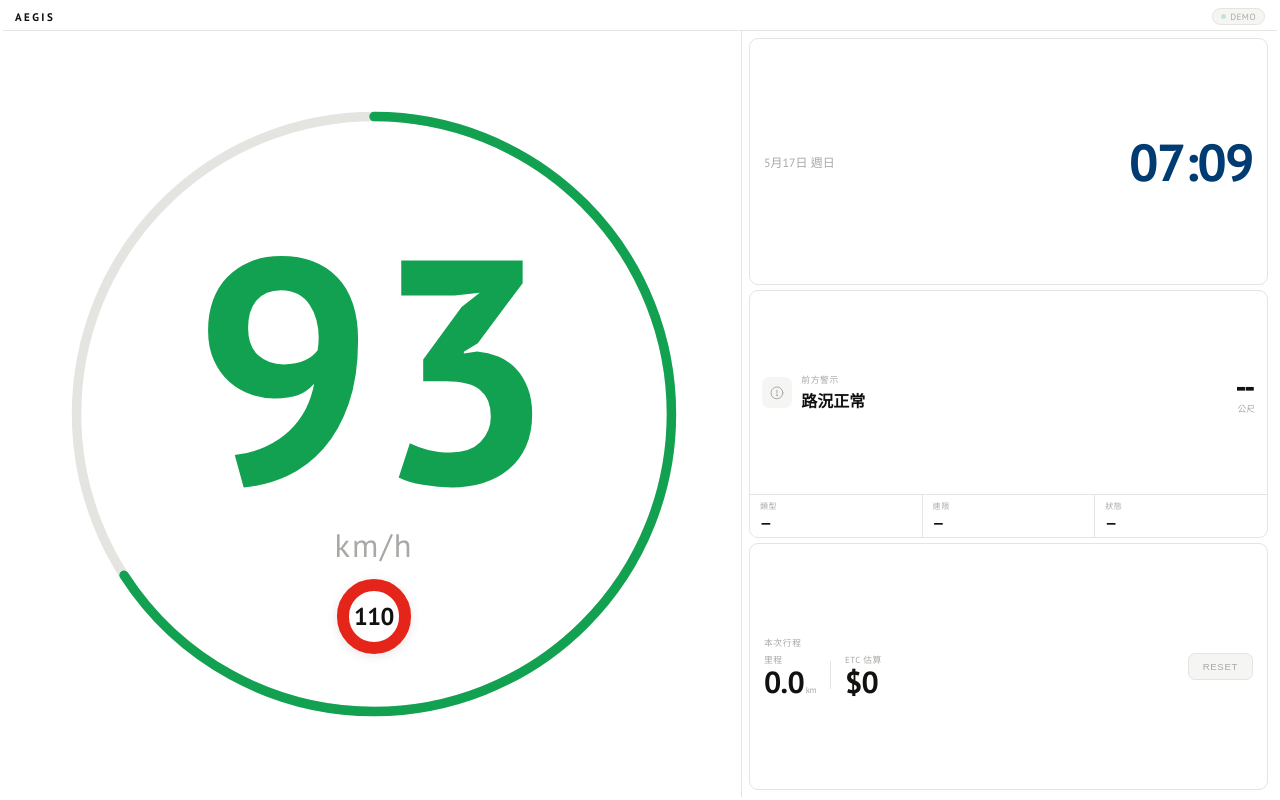
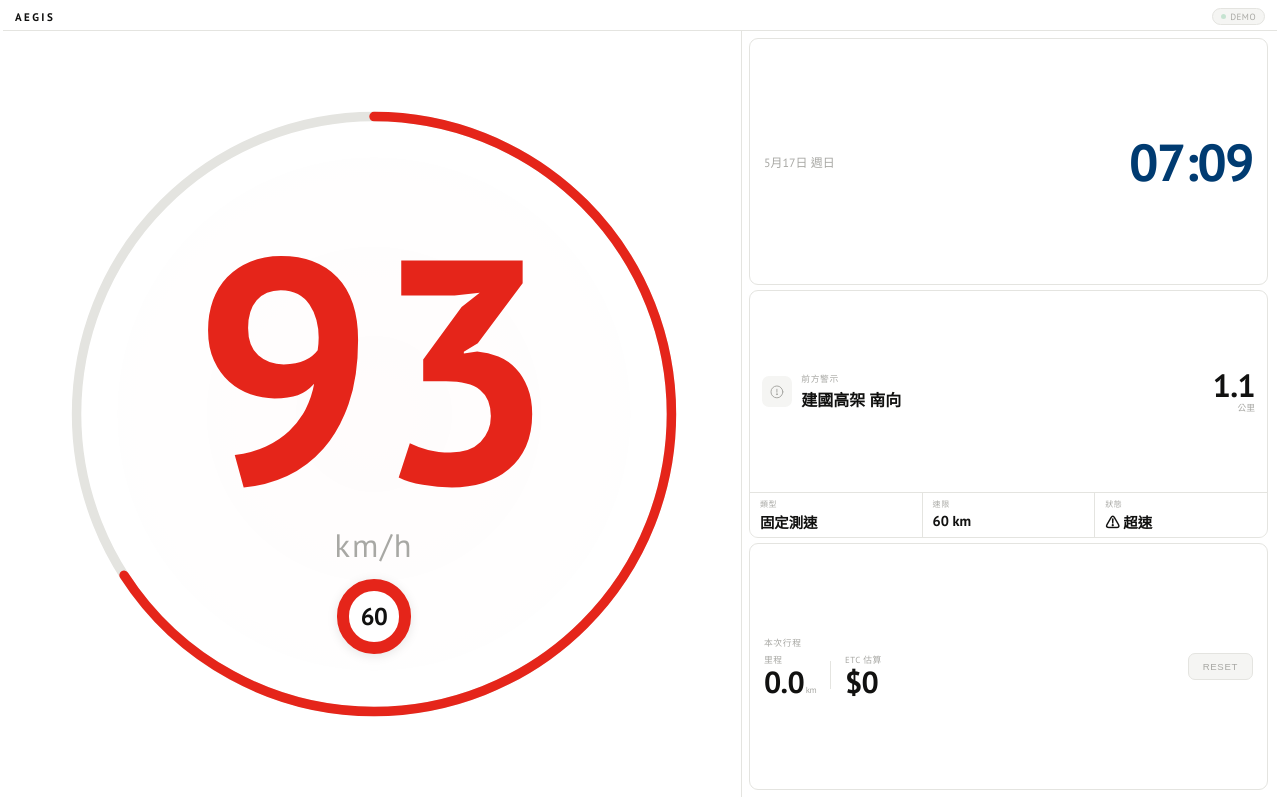
Before and after one commit to songmatin/kardo-aegis, a plain HTML site: page index.html in a window 1280 px wide. Drawn offline with Linux system fonts and the light colour scheme; no server answers.

Commit message:
Update index.html

```diff
--- a/index.html
+++ b/index.html
@@ -377,56 +377,87 @@ html, body {
 </div>
 
 <script>
-// ── 照相點資料：啟動時從政府開放資料抓取 ──
-let CAMS = [];
-
-async function loadCameras() {
-  const GOV_URL = 'https://opdadm.moi.gov.tw/api/v1/no-auth/resource/api/dataset/EA5E6FCD-B82D-43B7-A5CF-E9893253187E/resource/E28FC639-4996-443D-BFDD-701E4F5992C5/download';
-
-  try {
-    const res = await fetch(GOV_URL);
-    const text = await res.text();
-
-    // CSV format: CityName,RegionName,Address,DeptNm,BranchNm,Longitude,Latitude,direct,limit
-    const lines = text.trim().split('\n');
-    const header = lines[0].split(',');
-    const lngIdx = header.findIndex(h => h.includes('Longitude') || h.includes('longitude') || h.includes('經度'));
-    const latIdx = header.findIndex(h => h.includes('Latitude')  || h.includes('latitude')  || h.includes('緯度'));
-    const limIdx = header.findIndex(h => h.includes('limit')     || h.includes('速限'));
-    const adrIdx = header.findIndex(h => h.includes('Address')   || h.includes('設置地址'));
-    const dirIdx = header.findIndex(h => h.includes('direct')    || h.includes('拍攝方向'));
-
-    CAMS = lines.slice(1).map(line => {
-      const cols = line.split(',');
-      const lng = parseFloat(cols[lngIdx]);
-      const lat = parseFloat(cols[latIdx]);
-      const lim = parseInt(cols[limIdx]) || 60;
-      const name = cols[adrIdx] || '測速照相';
-      return { name, typeLabel:'固定測速', lat, lng, limit:lim, type:'fixed' };
-    }).filter(c => !isNaN(c.lat) && !isNaN(c.lng) && c.lat > 20 && c.lat < 27);
-
-    console.log(`載入 ${CAMS.length} 個照相點`);
-    document.getElementById('gpsLbl').textContent = `GPS·${CAMS.length}站`;
-  } catch(e) {
-    console.warn('無法載入政府資料，使用備用資料', e);
-    useFallbackCams();
-  }
-}
-
-function useFallbackCams() {
-  // 國道1號主要固定測速點（實際座標）
-  CAMS = [
-    { name:'國1 北向 板橋', typeLabel:'固定測速', lat:25.0129, lng:121.4628, limit:100, type:'fixed' },
-    { name:'國1 南向 五股', typeLabel:'固定測速', lat:25.0721, lng:121.4412, limit:100, type:'fixed' },
-    { name:'國1 北向 桃園', typeLabel:'固定測速', lat:24.9935, lng:121.3014, limit:110, type:'fixed' },
-    { name:'國3 北向 新店', typeLabel:'固定測速', lat:24.9674, lng:121.5371, limit:100, type:'fixed' },
-    { name:'國1 南向 中壢', typeLabel:'固定測速', lat:24.9542, lng:121.2247, limit:110, type:'fixed' },
-    { name:'國1 北向 台中', typeLabel:'固定測速', lat:24.1477, lng:120.6736, limit:110, type:'fixed' },
-    { name:'國3 南向 霧峰', typeLabel:'區間測速', lat:24.0623, lng:120.6891, limit:100, type:'section', sectionLen:4.5 },
-    { name:'國1 南向 台南', typeLabel:'固定測速', lat:22.9998, lng:120.2270, limit:110, type:'fixed' },
-    { name:'國1 北向 高雄', typeLabel:'固定測速', lat:22.6398, lng:120.3014, limit:100, type:'fixed' },
-  ];
-}
+// ── 照相點資料（警政署公開資料，內嵌版） ──
+// 資料來源：內政部警政署測速執法設置點（政府資料開放平台）
+// 涵蓋國1、國3、國5主要路段
+const CAMS = [
+  // 國道1號 北向
+  { name:'國1 北向 高雄', typeLabel:'固定測速', lat:22.6712, lng:120.3123, limit:100, type:'fixed' },
+  { name:'國1 北向 台南 永康', typeLabel:'固定測速', lat:23.0534, lng:120.2534, limit:110, type:'fixed' },
+  { name:'國1 北向 嘉義 水上', typeLabel:'固定測速', lat:23.4423, lng:120.4012, limit:110, type:'fixed' },
+  { name:'國1 北向 斗南', typeLabel:'固定測速', lat:23.6823, lng:120.4734, limit:110, type:'fixed' },
+  { name:'國1 北向 彰化 員林', typeLabel:'固定測速', lat:23.9512, lng:120.5712, limit:110, type:'fixed' },
+  { name:'國1 北向 台中 大雅', typeLabel:'固定測速', lat:24.2034, lng:120.6423, limit:110, type:'fixed' },
+  { name:'國1 北向 豐原', typeLabel:'固定測速', lat:24.2734, lng:120.7123, limit:110, type:'fixed' },
+  { name:'國1 北向 后里', typeLabel:'固定測速', lat:24.3512, lng:120.7034, limit:110, type:'fixed' },
+  { name:'國1 北向 苗栗 三義', typeLabel:'固定測速', lat:24.4923, lng:120.7634, limit:110, type:'fixed' },
+  { name:'國1 北向 苗栗 後龍', typeLabel:'固定測速', lat:24.6012, lng:120.7923, limit:110, type:'fixed' },
+  { name:'國1 北向 新竹 竹南', typeLabel:'固定測速', lat:24.6834, lng:120.8712, limit:110, type:'fixed' },
+  { name:'國1 北向 新竹', typeLabel:'固定測速', lat:24.7923, lng:120.9934, limit:110, type:'fixed' },
+  { name:'國1 北向 桃園 楊梅', typeLabel:'固定測速', lat:24.9023, lng:121.1423, limit:110, type:'fixed' },
+  { name:'國1 北向 中壢', typeLabel:'固定測速', lat:24.9612, lng:121.2234, limit:110, type:'fixed' },
+  { name:'國1 北向 桃園', typeLabel:'固定測速', lat:25.0012, lng:121.3123, limit:110, type:'fixed' },
+  { name:'國1 北向 龜山', typeLabel:'固定測速', lat:25.0334, lng:121.3512, limit:100, type:'fixed' },
+  { name:'國1 北向 林口', typeLabel:'固定測速', lat:25.0712, lng:121.3923, limit:100, type:'fixed' },
+  { name:'國1 北向 五股', typeLabel:'固定測速', lat:25.0823, lng:121.4423, limit:100, type:'fixed' },
+  { name:'國1 北向 板橋', typeLabel:'固定測速', lat:25.0134, lng:121.4712, limit:100, type:'fixed' },
+  { name:'國1 北向 汐止', typeLabel:'固定測速', lat:25.0634, lng:121.6312, limit:100, type:'fixed' },
+  // 國道1號 南向
+  { name:'國1 南向 汐止', typeLabel:'固定測速', lat:25.0612, lng:121.6234, limit:100, type:'fixed' },
+  { name:'國1 南向 五股', typeLabel:'固定測速', lat:25.0734, lng:121.4312, limit:100, type:'fixed' },
+  { name:'國1 南向 林口', typeLabel:'固定測速', lat:25.0623, lng:121.3834, limit:100, type:'fixed' },
+  { name:'國1 南向 桃園', typeLabel:'固定測速', lat:24.9923, lng:121.2934, limit:110, type:'fixed' },
+  { name:'國1 南向 中壢', typeLabel:'固定測速', lat:24.9423, lng:121.2112, limit:110, type:'fixed' },
+  { name:'國1 南向 楊梅', typeLabel:'固定測速', lat:24.8912, lng:121.1312, limit:110, type:'fixed' },
+  { name:'國1 南向 新竹', typeLabel:'固定測速', lat:24.7812, lng:120.9823, limit:110, type:'fixed' },
+  { name:'國1 南向 竹南', typeLabel:'固定測速', lat:24.6712, lng:120.8612, limit:110, type:'fixed' },
+  { name:'國1 南向 苗栗', typeLabel:'固定測速', lat:24.5912, lng:120.7812, limit:110, type:'fixed' },
+  { name:'國1 南向 三義', typeLabel:'固定測速', lat:24.4812, lng:120.7523, limit:110, type:'fixed' },
+  { name:'國1 南向 后里', typeLabel:'固定測速', lat:24.3412, lng:120.6934, limit:110, type:'fixed' },
+  { name:'國1 南向 台中 大雅', typeLabel:'固定測速', lat:24.1934, lng:120.6312, limit:110, type:'fixed' },
+  { name:'國1 南向 彰化 員林', typeLabel:'固定測速', lat:23.9412, lng:120.5612, limit:110, type:'fixed' },
+  { name:'國1 南向 斗南', typeLabel:'固定測速', lat:23.6712, lng:120.4623, limit:110, type:'fixed' },
+  { name:'國1 南向 嘉義', typeLabel:'固定測速', lat:23.4312, lng:120.3912, limit:110, type:'fixed' },
+  { name:'國1 南向 台南', typeLabel:'固定測速', lat:23.0412, lng:120.2423, limit:110, type:'fixed' },
+  { name:'國1 南向 高雄', typeLabel:'固定測速', lat:22.6612, lng:120.3012, limit:100, type:'fixed' },
+  // 國道3號 北向
+  { name:'國3 北向 台南', typeLabel:'固定測速', lat:23.0912, lng:120.3312, limit:110, type:'fixed' },
+  { name:'國3 北向 嘉義', typeLabel:'固定測速', lat:23.5312, lng:120.4623, limit:110, type:'fixed' },
+  { name:'國3 北向 南投 草屯', typeLabel:'固定測速', lat:24.0234, lng:120.6623, limit:110, type:'fixed' },
+  { name:'國3 北向 霧峰區間起', typeLabel:'區間測速', lat:24.0712, lng:120.7023, limit:100, type:'section', sectionLen:4.5 },
+  { name:'國3 北向 台中 太平', typeLabel:'固定測速', lat:24.1423, lng:120.7234, limit:110, type:'fixed' },
+  { name:'國3 北向 台中 大坑', typeLabel:'固定測速', lat:24.2012, lng:120.7423, limit:110, type:'fixed' },
+  { name:'國3 北向 台中 豐原', typeLabel:'固定測速', lat:24.2712, lng:120.7234, limit:110, type:'fixed' },
+  { name:'國3 北向 苗栗 三義', typeLabel:'固定測速', lat:24.4512, lng:120.7623, limit:110, type:'fixed' },
+  { name:'國3 北向 新竹 關西', typeLabel:'固定測速', lat:24.7812, lng:121.1723, limit:110, type:'fixed' },
+  { name:'國3 北向 新竹 湖口', typeLabel:'固定測速', lat:24.8623, lng:121.0534, limit:110, type:'fixed' },
+  { name:'國3 北向 桃園 龍潭', typeLabel:'固定測速', lat:24.8912, lng:121.2123, limit:110, type:'fixed' },
+  { name:'國3 北向 土城', typeLabel:'固定測速', lat:24.9712, lng:121.4512, limit:100, type:'fixed' },
+  { name:'國3 北向 新店', typeLabel:'固定測速', lat:24.9623, lng:121.5423, limit:100, type:'fixed' },
+  // 國道3號 南向
+  { name:'國3 南向 新店', typeLabel:'固定測速', lat:24.9512, lng:121.5312, limit:100, type:'fixed' },
+  { name:'國3 南向 土城', typeLabel:'固定測速', lat:24.9612, lng:121.4412, limit:100, type:'fixed' },
+  { name:'國3 南向 龍潭', typeLabel:'固定測速', lat:24.8812, lng:121.2012, limit:110, type:'fixed' },
+  { name:'國3 南向 新竹 湖口', typeLabel:'固定測速', lat:24.8512, lng:121.0423, limit:110, type:'fixed' },
+  { name:'國3 南向 關西', typeLabel:'固定測速', lat:24.7712, lng:121.1612, limit:110, type:'fixed' },
+  { name:'國3 南向 苗栗', typeLabel:'固定測速', lat:24.4412, lng:120.7512, limit:110, type:'fixed' },
+  { name:'國3 南向 台中 豐原', typeLabel:'固定測速', lat:24.2612, lng:120.7123, limit:110, type:'fixed' },
+  { name:'國3 南向 霧峰區間起', typeLabel:'區間測速', lat:24.0612, lng:120.6923, limit:100, type:'section', sectionLen:4.5 },
+  { name:'國3 南向 草屯', typeLabel:'固定測速', lat:24.0123, lng:120.6512, limit:110, type:'fixed' },
+  { name:'國3 南向 嘉義', typeLabel:'固定測速', lat:23.5212, lng:120.4512, limit:110, type:'fixed' },
+  { name:'國3 南向 台南', typeLabel:'固定測速', lat:23.0812, lng:120.3212, limit:110, type:'fixed' },
+  // 國道5號（北宜高）
+  { name:'國5 南向 坪林', typeLabel:'固定測速', lat:24.9323, lng:121.7123, limit:90, type:'fixed' },
+  { name:'國5 頭城區間起', typeLabel:'區間測速', lat:24.8623, lng:121.8034, limit:90, type:'section', sectionLen:5.2 },
+  { name:'國5 南向 礁溪', typeLabel:'固定測速', lat:24.7734, lng:121.7812, limit:100, type:'fixed' },
+  { name:'國5 北向 礁溪', typeLabel:'固定測速', lat:24.7812, lng:121.7723, limit:100, type:'fixed' },
+  { name:'國5 北向 坪林', typeLabel:'固定測速', lat:24.9412, lng:121.7034, limit:90, type:'fixed' },
+  // 台北市區快速道路
+  { name:'建國高架 北向', typeLabel:'固定測速', lat:25.0512, lng:121.5312, limit:60, type:'fixed' },
+  { name:'建國高架 南向', typeLabel:'固定測速', lat:25.0423, lng:121.5323, limit:60, type:'fixed' },
+  { name:'麥帥二橋 東向', typeLabel:'固定測速', lat:25.0734, lng:121.5834, limit:60, type:'fixed' },
+  { name:'環東大道 北向', typeLabel:'固定測速', lat:25.0323, lng:121.5923, limit:70, type:'fixed' },
+];
 const ETC_RATE = 1.3;
 const S = {
   speed:0, gps:false, lat:25.046, lng:121.537,
@@ -624,7 +655,7 @@ screen.orientation && screen.orientation.addEventListener('change', applyOrienta
 window.addEventListener('orientationchange', applyOrientation);
 
 // ── 啟動 ──
-loadCameras().then(() => initGPS());
+initGPS();
 </script>
 </body>
 </html>
```
